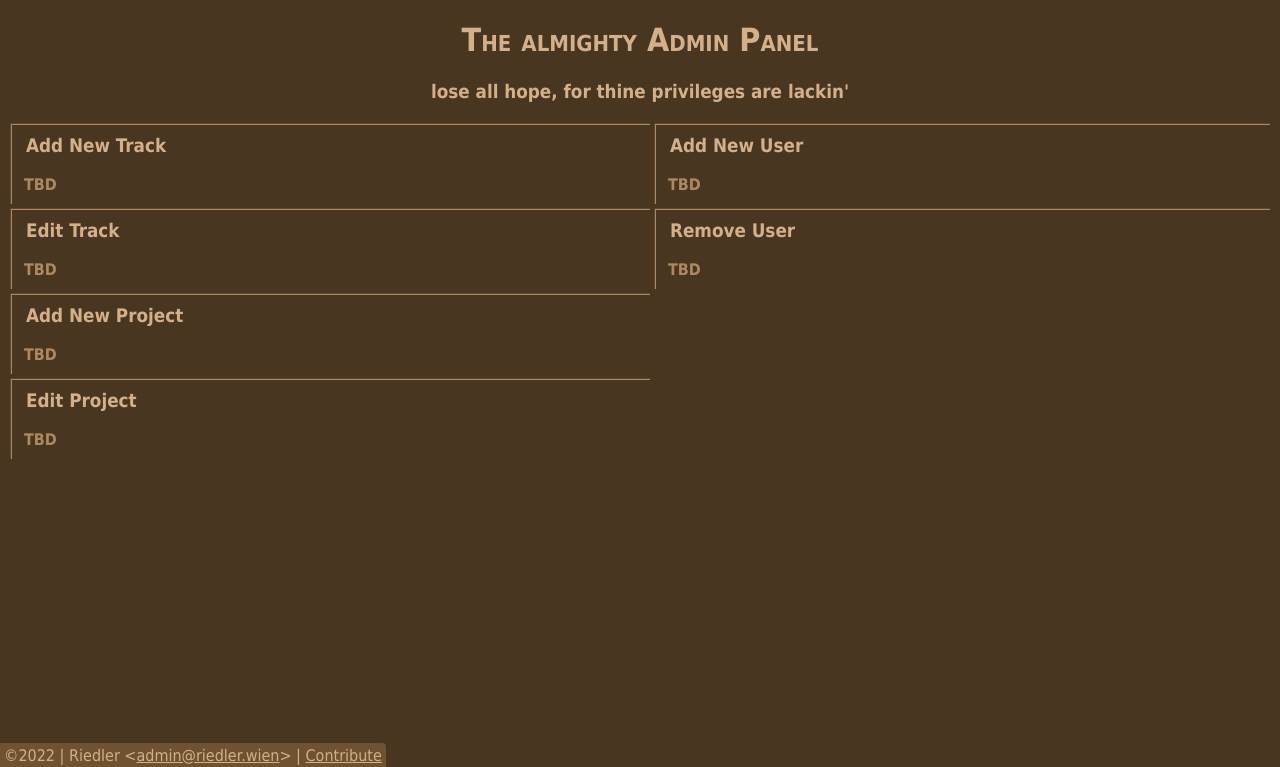
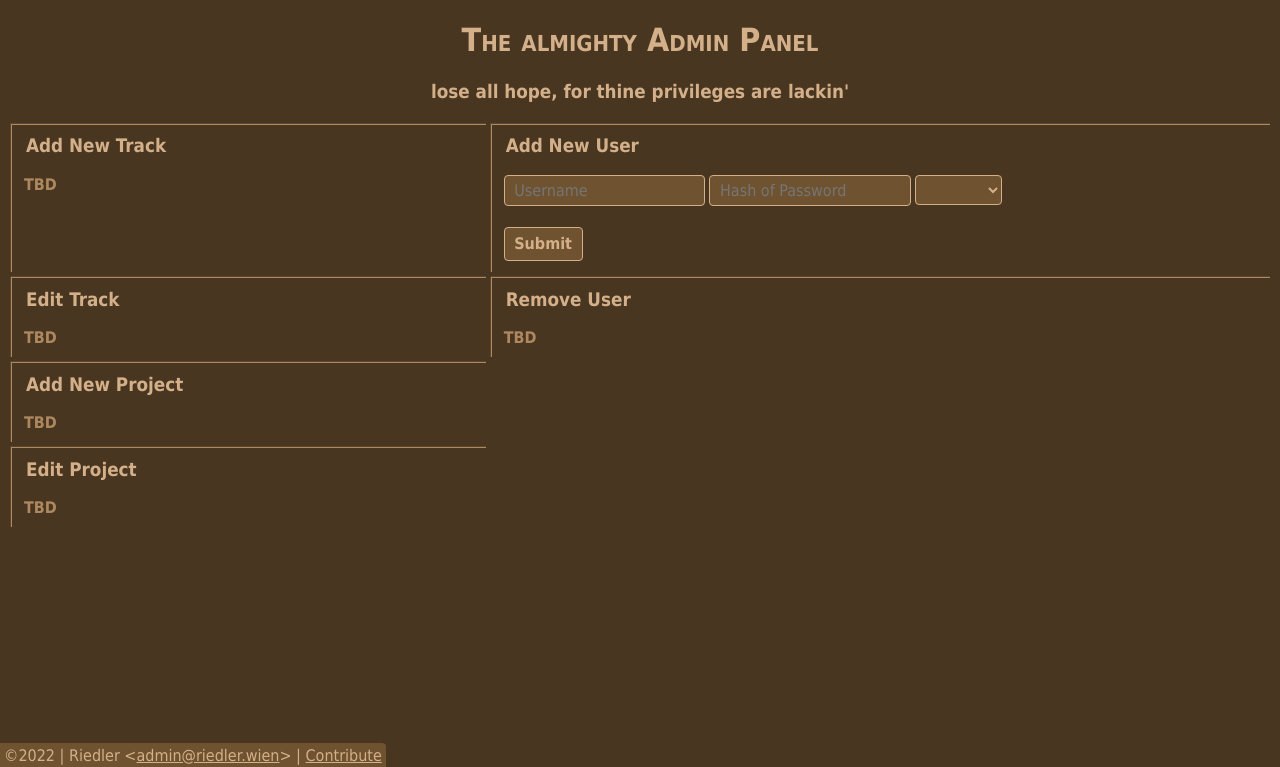
Before and after one commit to RiedleroD/riedler.wien, a PHP site: page /admin/index.php in a window 1280 px wide. Shown: the part 33-800 px from the top of the page. Run offline with PHP 8.4, Linux system fonts and the light colour scheme; data comes from the database, SQL or seed files in the repository.

Commit message:
finalized admin panel "add new user"

```diff
--- a/html/admin/index.php
+++ b/html/admin/index.php
@@ -21,7 +21,18 @@
 		</fieldset>
 		<fieldset>
 			<legend><h3>Add New User</h3></legend>
-			<b>TBD</b>
+			<form method="POST" action="/api.php?c=createaccount">
+				<input class="input__text" type="text" placeholder="Username" name="name"/>
+				<input class="input__text" type="text" placeholder="Hash of Password" name="passwd"/>
+				<select class="input__select" required name="type">
+					<option hidden selected value=""></option>
+					<option>Admin</option>
+					<option>User</option>
+				</select>
+				<br/>
+				<br/>
+				<input class="btn" type="submit"/>
+			</form>
 		</fieldset>
 		<fieldset>
 			<legend><h3>Edit Track</h3></legend>
--- a/html/style/default.css
+++ b/html/style/default.css
@@ -243,6 +243,34 @@ footer{
 	color:var(--acc_h);
 	background-color:var(--acc_d);
 }
+/* select input */
+.input__select{
+	display:inline-block;
+	height:1.2em;
+	--txt:var(--acc_h);
+	--txt_f:var(--acc_dd);
+	--bgc:var(--acc_d);
+	--bgc_f:var(--acc);
+	--brd:var(--acc_h);
+	--brd_f:var(--acc);
+	border:solid 1px var(--brd);
+	color:var(--txt);
+	background-color:var(--bgc);
+	text-decoration:none;
+	padding:0.3em 0.6em;
+	border-radius:0.25em;
+	/*goddamn browser styles*/
+	font-family:inherit;
+	font-size:inherit;
+	box-sizing:content-box;
+}
+.input__select:focus{
+	outline:none;
+	box-shadow:none;
+	color:var(--txt_f);
+	background-color:var(--bgc_f);
+	border-color:var(--brd_f);
+}
 /* buttons */
 .btn{
 	display:inline-flex;
@@ -275,12 +303,18 @@ input[type="submit"].btn{
 }
 input[type="submit"].btn{
 	font-weight:bold;
+	border:solid 1px var(--acc_h);
+	--bgc_h:var(--acc);
+	--txt_h:var(--acc_dd);
 }
 a.btn:hover,
 button.btn:hover,
 input[type="submit"].btn:hover{
 	color:var(--txt_h);
 	background-color:var(--bgc_h);
+}
+input[type="submit"].btn:hover{
+	border:solid 1px var(--acc);
 }
 /* play buttons for masterplayer */
 .btn.play,
--- a/html/style/login.css
+++ b/html/style/login.css
@@ -33,10 +33,4 @@
 #i_submit{
 	grid-column:1/3;
 	justify-self:center;
-	border:solid 1px var(--acc_h);
-	--bgc_h:var(--acc);
-	--txt_h:var(--acc_dd);
 }
-#i_submit:hover{
-	border:solid 1px var(--acc);
-}
```
